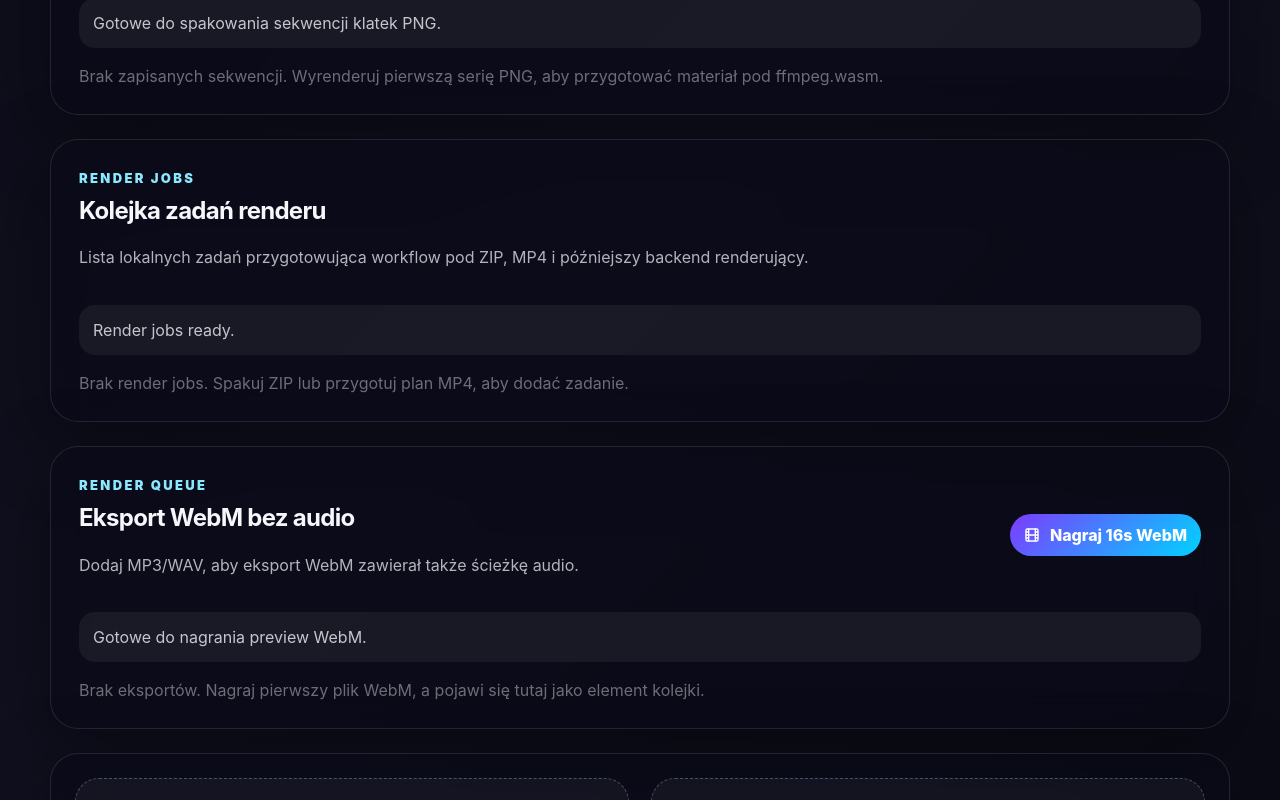
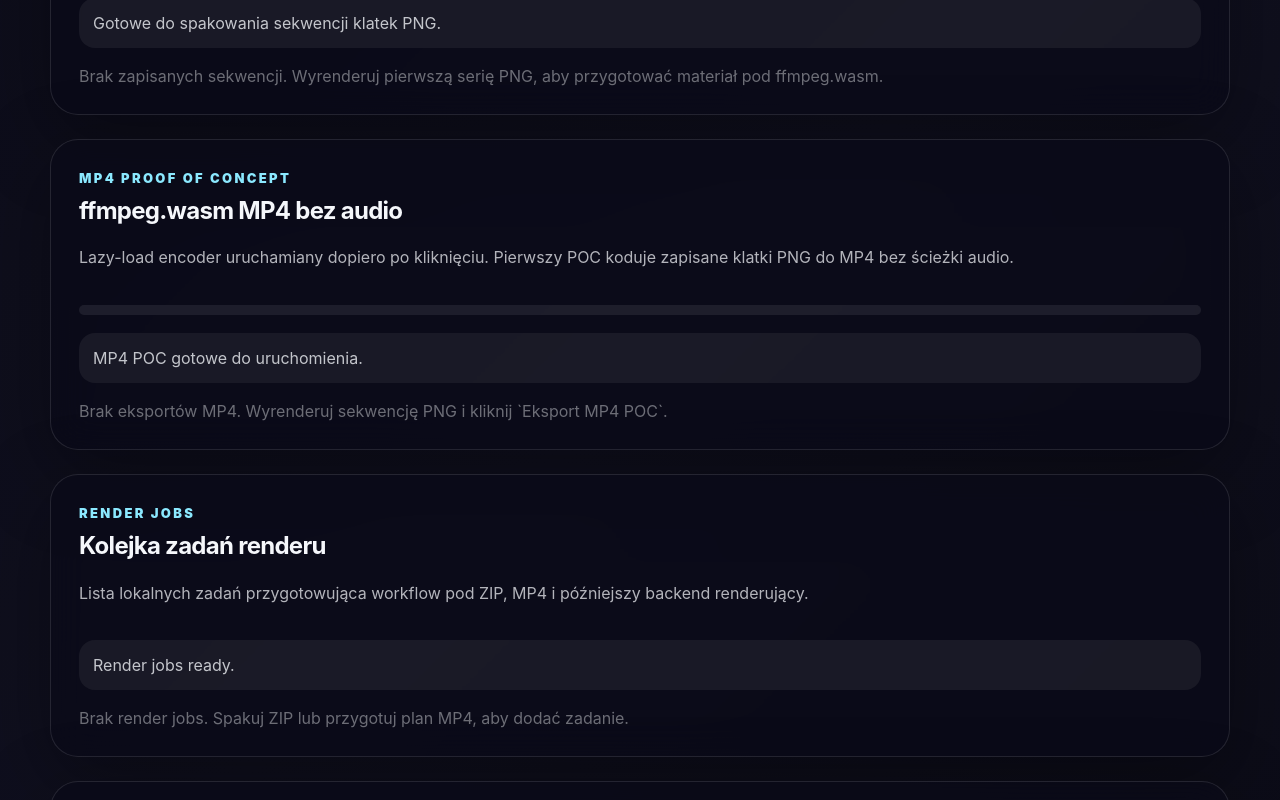
Before and after one commit to KumatyTomi/FotoBeat, a React (Vite) app: page / in a window 1280 px wide. Shown: the part 2440-3240 px from the top of the page. Built offline with nearby package versions, Linux system fonts and the light colour scheme.

Commit message:
Wire MP4 proof of concept UI

```diff
--- a/src/App.jsx
+++ b/src/App.jsx
@@ -12,6 +12,7 @@ import { useFrameExporter } from './hooks/useFrameExporter.js';
 import { useFrameSequenceRenderer } from './hooks/useFrameSequenceRenderer.js';
 import { useFrameSequenceZipExporter } from './hooks/useFrameSequenceZipExporter.js';
 import { useMediaAssets } from './hooks/useMediaAssets.js';
+import { useMp4Exporter } from './hooks/useMp4Exporter.js';
 import { useProjectState } from './hooks/useProjectState.js';
 import { useRenderJobs } from './hooks/useRenderJobs.js';
 import { describeAudioAnalysis } from './utils/audioAnalysis.js';
@@ -44,6 +45,7 @@ export default function App() {
   const media = useMediaAssets(images, selectedFormat);
   const audioAnalysis = useAudioAnalysis(audio);
   const renderJobs = useRenderJobs();
+  const mp4Exporter = useMp4Exporter();
 
   const timeline = useMemo(() => buildDraftTimeline({
     images: media.selectedMediaAssets,
@@ -142,6 +144,22 @@ export default function App() {
     });
   }
 
+  async function createMp4Poc(sequence) {
+    const plan = buildMp4ExportPlan({ sequence });
+    setMp4Plan(plan);
+    if (plan.status !== 'blocked') {
+      await renderJobs.addMp4PlanJob({
+        projectName: project.name,
+        format,
+        preset,
+        timelineDuration: timeline.estimatedDuration,
+        sequenceId: sequence.id,
+        plan
+      });
+    }
+    await mp4Exporter.exportSequenceToMp4(sequence);
+  }
+
   async function createZip(sequence) {
     await frameZip.exportSequenceZip(sequence);
     await renderJobs.addSequenceZipJob({
@@ -179,6 +197,8 @@ export default function App() {
       setProjectIoStatus({ type: 'error', message: error.message || 'Nie udało się zaimportować projektu.' });
     }
   }
+
+  const mp4Busy = ['loading', 'preparing', 'encoding'].includes(mp4Exporter.mp4State.status);
 
   return (
     <main className="app-shell">
@@ -285,7 +305,34 @@ export default function App() {
                   <a className="ghost-button compact" href={frameZip.zipState.downloadUrl} download={frameZip.zipState.fileName}><Download size={16} />Pobierz ZIP</a>
                 )}
                 <button className="ghost-button compact" onClick={() => createMp4Plan(sequence)}><Film size={16} />Plan MP4</button>
+                <button className="ghost-button compact" onClick={() => createMp4Poc(sequence)} disabled={mp4Busy}><Film size={16} />Eksport MP4 POC</button>
                 <button className="ghost-button compact" onClick={() => frameSequence.removeSequence(sequence.id)}><Trash2 size={16} />Usuń</button>
+              </div>
+            </article>
+          ))}
+        </div>
+      </section>
+
+      <section className="render-export-panel">
+        <div>
+          <p className="panel-kicker">MP4 proof of concept</p>
+          <h2>ffmpeg.wasm MP4 bez audio</h2>
+          <p>Lazy-load encoder uruchamiany dopiero po kliknięciu. Pierwszy POC koduje zapisane klatki PNG do MP4 bez ścieżki audio.</p>
+        </div>
+        <div className="render-export-actions">
+          {mp4Exporter.mp4Exports.length > 0 && <button className="ghost-button compact" onClick={mp4Exporter.clearMp4History}><Trash2 size={16} />Wyczyść MP4</button>}
+        </div>
+        <div className="sequence-progress" aria-label="Postęp eksportu MP4">
+          <span style={{ width: `${mp4Exporter.mp4State.progress}%` }} />
+        </div>
+        <p className={`render-status ${mp4Exporter.mp4State.status}`}>{mp4Exporter.mp4State.message}</p>
+        <div className="render-history">
+          {mp4Exporter.mp4Exports.length === 0 ? <span className="empty-state">Brak eksportów MP4. Wyrenderuj sekwencję PNG i kliknij `Eksport MP4 POC`.</span> : mp4Exporter.mp4Exports.map((item) => (
+            <article key={item.id} className="render-history-item">
+              <div><strong>{item.fileName}</strong><span>{new Date(item.createdAt).toLocaleString('pl-PL')} · {item.duration}s · {item.fps} fps · {item.width}×{item.height} · {formatBytes(item.size)}</span></div>
+              <div className="render-history-actions">
+                <a className="ghost-button compact" href={item.downloadUrl} download={item.fileName}><Download size={16} />Pobierz MP4</a>
+                <button className="ghost-button compact" onClick={() => mp4Exporter.removeMp4Export(item.id)}><Trash2 size={16} />Usuń</button>
               </div>
             </article>
           ))}
@@ -392,7 +439,7 @@ export default function App() {
       </section>
 
       <TimelinePreview timeline={timeline} />
-      <section id="roadmap" className="roadmap-panel"><div><h2>Następne moduły</h2><p>Kolejne kroki: realny lazy-load ffmpeg.wasm i MP4.</p></div><div className="roadmap-list"><span><RefreshCcw size={16} /> Render jobs</span><span><Film size={16} /> MP4 plan</span><span><Download size={16} /> ffmpeg.wasm</span></div></section>
+      <section id="roadmap" className="roadmap-panel"><div><h2>Następne moduły</h2><p>Kolejne kroki: audio mux do MP4 i dłuższe renderowanie.</p></div><div className="roadmap-list"><span><RefreshCcw size={16} /> ffmpeg.wasm POC</span><span><Film size={16} /> MP4 bez audio</span><span><Download size={16} /> MP4 download</span></div></section>
     </main>
   );
 }
```
